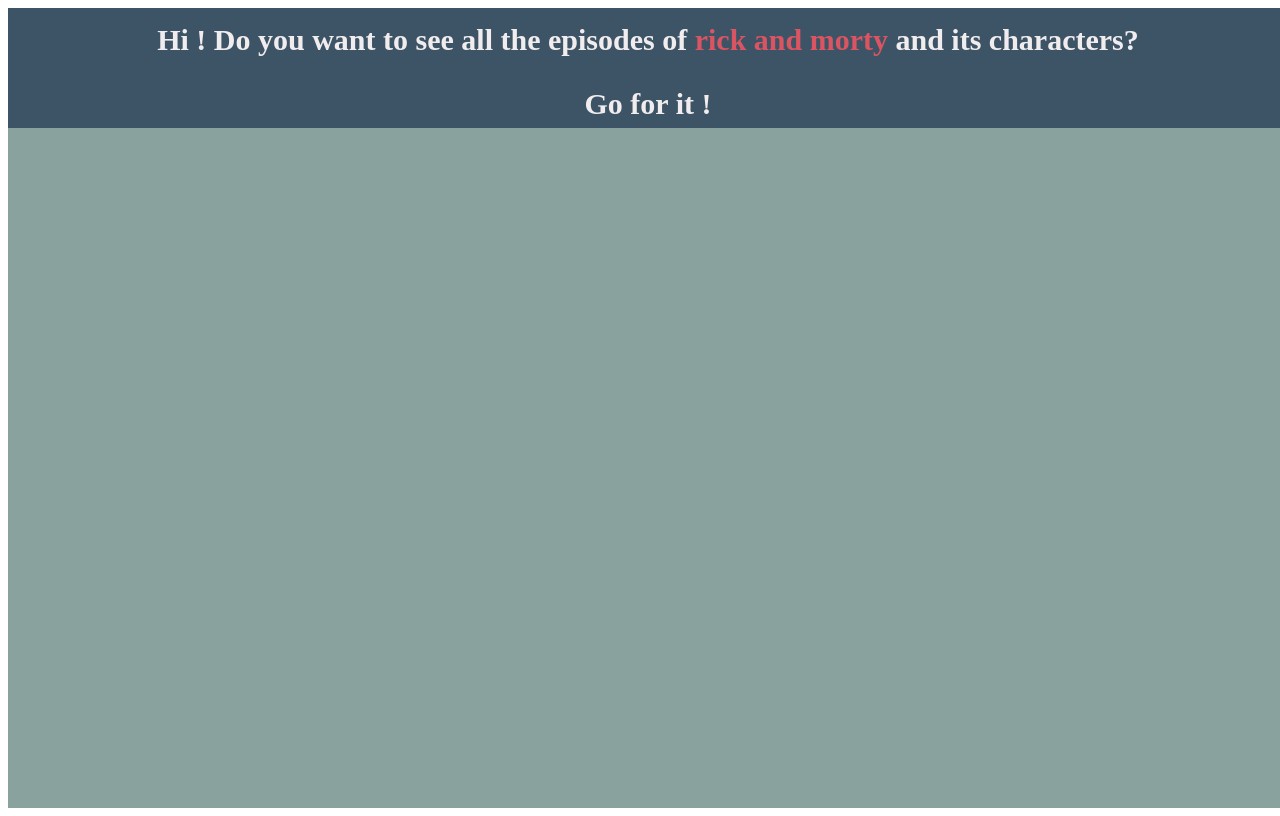
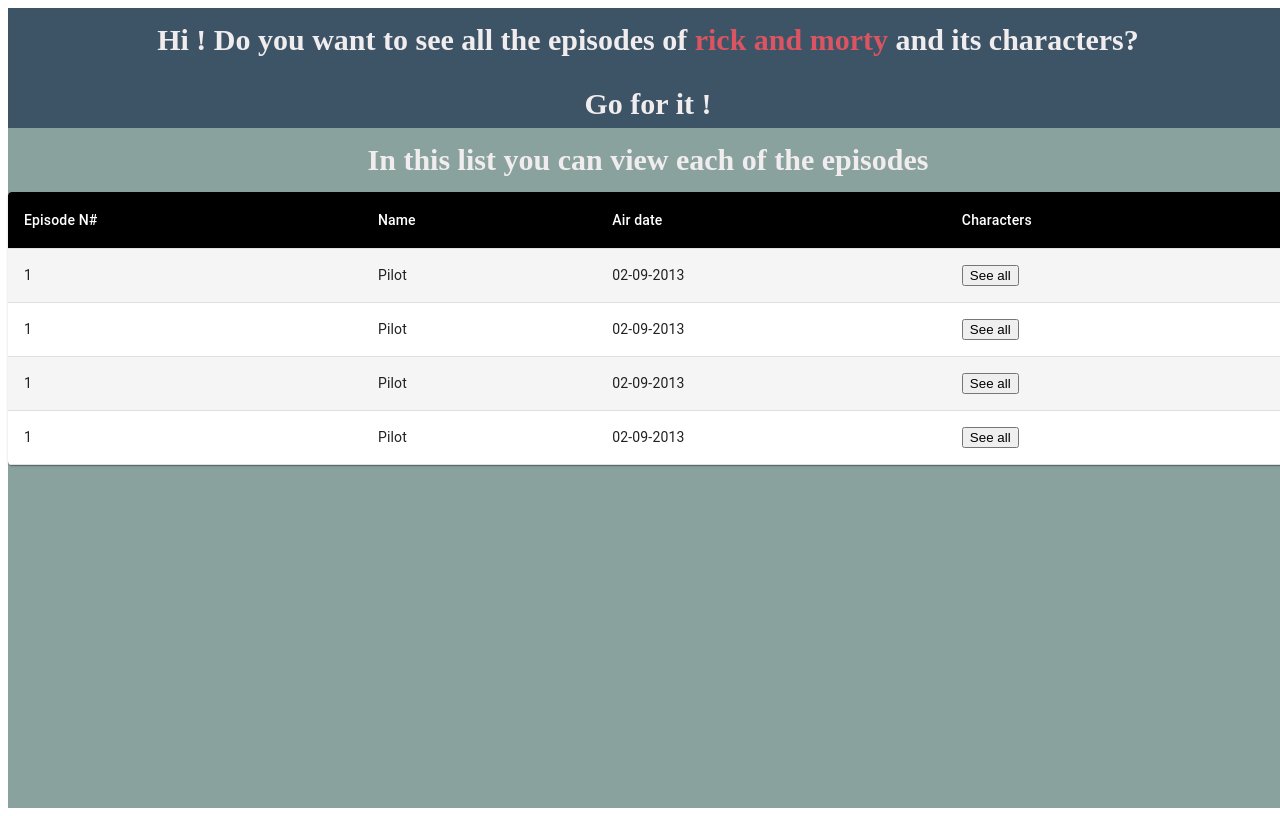
Before and after one commit to mdominguez56/rick-and-morty-app, a React (Create React App) app: page / in a window 1280 px wide. Built offline with nearby package versions, Linux system fonts and the light colour scheme.

Commit message:
add table

```diff
--- a/src/App.js
+++ b/src/App.js
@@ -1,4 +1,5 @@
 import styled from "styled-components";
+import List from "./components/List";
 
 function App() {
   return (
@@ -10,6 +11,10 @@
         </Title>
         <Title>Go for it !</Title>
       </HeaderContainer>
+      <ContentContainer>
+        <Title>In this list you can view each of the episodes</Title>
+        <List />
+      </ContentContainer>
     </AppContainer>
   );
 }
@@ -40,4 +45,11 @@
   color: #db5461;
 `;
 
+const ContentContainer = styled.div`
+  height: 100vh;
+  display: flex;
+  flex-direction: column;
+  align-items: center;
+`;
+
 export default App;
--- /dev/null
+++ b/src/components/List/List.js
@@ -0,0 +1,77 @@
+import React from "react";
+import { withStyles, makeStyles } from "@material-ui/core/styles";
+import Table from "@material-ui/core/Table";
+import TableBody from "@material-ui/core/TableBody";
+import TableCell from "@material-ui/core/TableCell";
+import TableContainer from "@material-ui/core/TableContainer";
+import TableHead from "@material-ui/core/TableHead";
+import TableRow from "@material-ui/core/TableRow";
+import Paper from "@material-ui/core/Paper";
+
+const StyledTableCell = withStyles((theme) => ({
+  head: {
+    backgroundColor: theme.palette.common.black,
+    color: theme.palette.common.white,
+  },
+  body: {
+    fontSize: 14,
+  },
+}))(TableCell);
+
+const StyledTableRow = withStyles((theme) => ({
+  root: {
+    "&:nth-of-type(odd)": {
+      backgroundColor: theme.palette.action.hover,
+    },
+  },
+}))(TableRow);
+
+function createData(name, calories, fat, carbs, protein) {
+  return { name, calories, fat, carbs, protein };
+}
+
+const rows = [
+  createData(1, "Pilot", "02-09-2013", "See"),
+  createData(1, "Pilot", "02-09-2013", "See"),
+  createData(1, "Pilot", "02-09-2013", "See"),
+  createData(1, "Pilot", "02-09-2013", "See"),
+];
+
+const useStyles = makeStyles({
+  table: {
+    minWidth: 700,
+  },
+});
+
+export default function List() {
+  const classes = useStyles();
+
+  return (
+    <TableContainer component={Paper}>
+      <Table className={classes.table} aria-label="customized table">
+        <TableHead>
+          <TableRow>
+            <StyledTableCell>Episode N#</StyledTableCell>
+            <StyledTableCell>Name</StyledTableCell>
+            <StyledTableCell>Air date</StyledTableCell>
+            <StyledTableCell>Characters</StyledTableCell>
+          </TableRow>
+        </TableHead>
+        <TableBody>
+          {rows.map((row) => (
+            <StyledTableRow key={row.name}>
+              <StyledTableCell component="th" scope="row">
+                {row.name}
+              </StyledTableCell>
+              <StyledTableCell>{row.calories}</StyledTableCell>
+              <StyledTableCell>{row.fat}</StyledTableCell>
+              <StyledTableCell>
+                <button>See all</button>
+              </StyledTableCell>
+            </StyledTableRow>
+          ))}
+        </TableBody>
+      </Table>
+    </TableContainer>
+  );
+}
--- /dev/null
+++ b/src/components/List/index.js
@@ -0,0 +1 @@
+export { default } from "./List";
```
Also changed, not shown: 1 other file (tests, documents, lock files or other folders).
